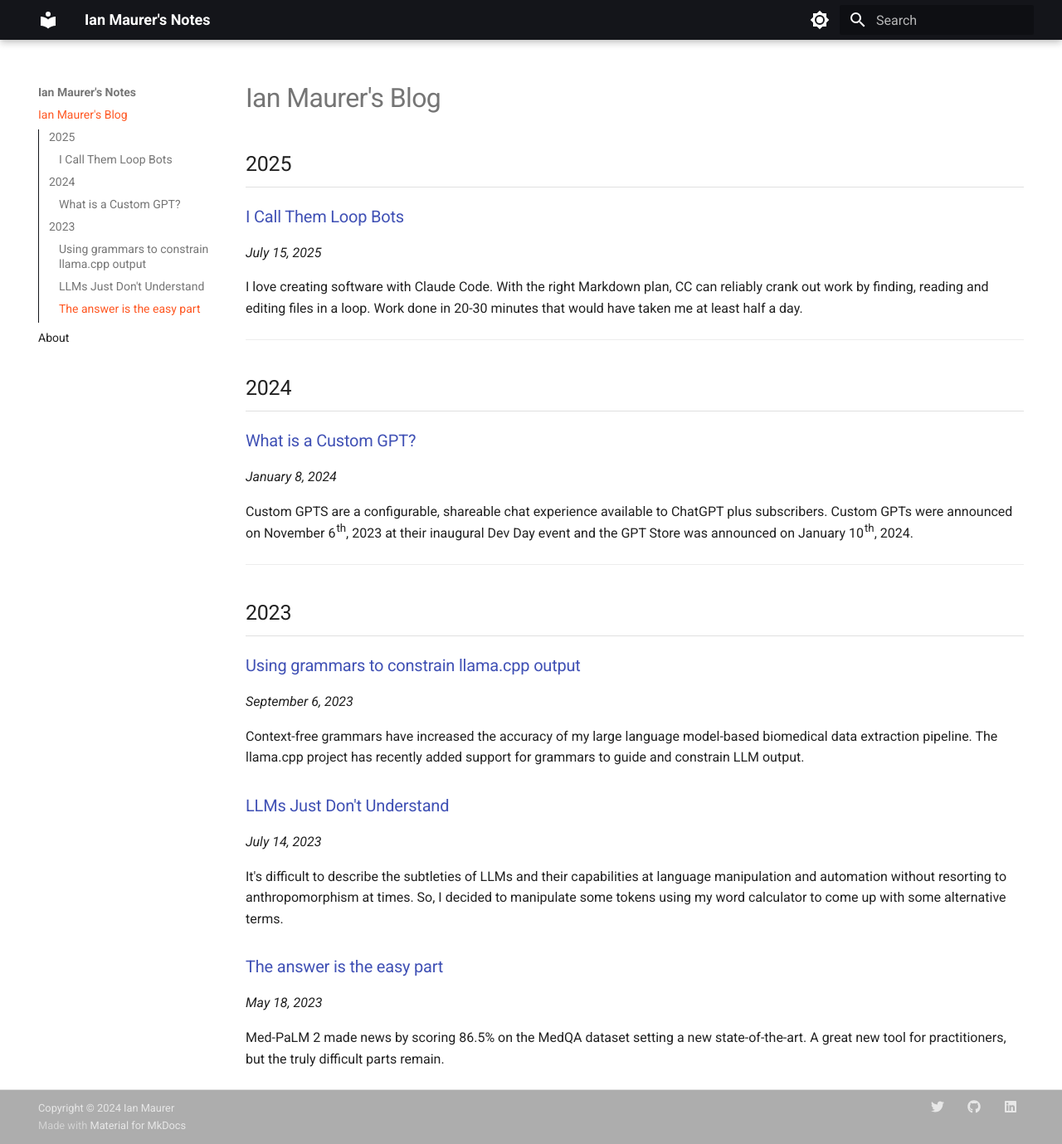
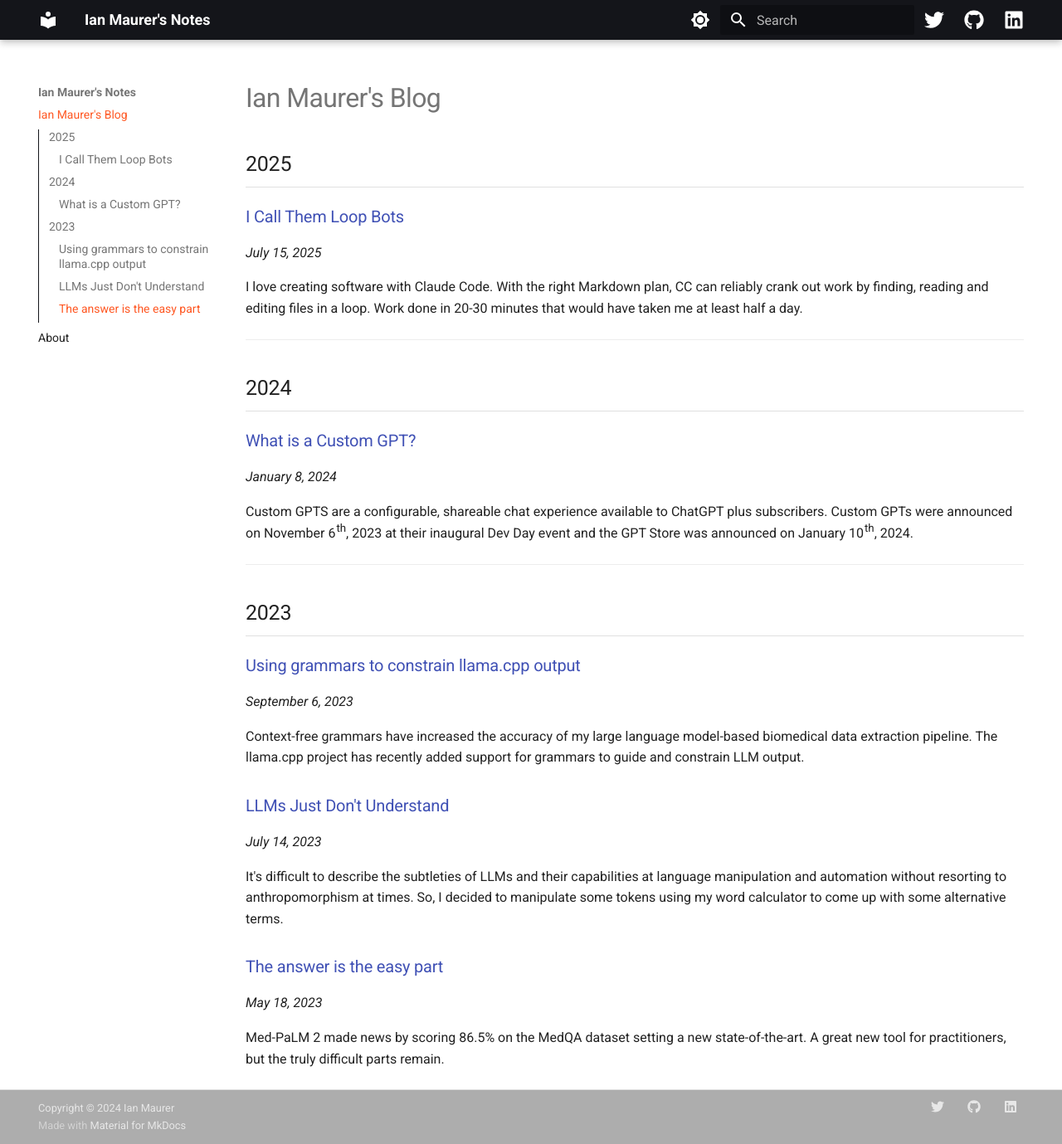
Before and after one commit to imaurer/imaurer.github.io, an MkDocs documentation site: the page built from docs/index.md, in a window 1280 px wide and 1379 px high. Shown: the whole window at 83% size. Built offline with MkDocs 1.6.1 and Material for MkDocs 9.7.7, drawn with Linux system fonts in a browser that asks for light colours.

Commit message:
Add social icons to header next to search bar
Implement header social icons using theme override that displays Twitter, GitHub, and LinkedIn icons next to the search bar. Icons link to the same profiles defined in extra.social configuration and open in new tabs.

🤖 Generated with [Claude Code](https://claude.ai/code)

Co-Authored-By: Claude <noreply@anthropic.com>

```diff
--- a/docs/stylesheets/extra.css
+++ b/docs/stylesheets/extra.css
@@ -225,6 +225,11 @@
   transform: translateY(-2px);
 }
 
+/* Header social icons */
+.md-header__button.md-icon {
+  padding: 0 0.4rem;
+}
+
 /* Search result enhancements */
 .md-search-result__meta {
   color: var(--im-text-muted);
--- a/mkdocs.yml
+++ b/mkdocs.yml
@@ -6,6 +6,7 @@ site_url: https://www.imaurer.com/
 copyright: Copyright &copy; 2024 Ian Maurer
 theme:
   name: material
+  custom_dir: overrides
   icon:
     logo: material/library
   features:
--- /dev/null
+++ b/overrides/partials/header.html
@@ -0,0 +1,78 @@
+{#-
+  This file was automatically generated - do not edit
+-#}
+{% set class = "md-header" %}
+{% if "navigation.tabs.sticky" in features %}
+  {% set class = class ~ " md-header--shadow md-header--lifted" %}
+{% elif "navigation.tabs" not in features %}
+  {% set class = class ~ " md-header--shadow" %}
+{% endif %}
+<header class="{{ class }}" data-md-component="header">
+  <nav class="md-header__inner md-grid" aria-label="{{ lang.t('header') }}">
+    <a href="{{ config.extra.homepage | d(nav.homepage.url, true) | url }}" title="{{ config.site_name | e }}" class="md-header__button md-logo" aria-label="{{ config.site_name }}" data-md-component="logo">
+      {% include "partials/logo.html" %}
+    </a>
+    <label class="md-header__button md-icon" for="__drawer">
+      {% set icon = config.theme.icon.menu or "material/menu" %}
+      {% include ".icons/" ~ icon ~ ".svg" %}
+    </label>
+    <div class="md-header__title" data-md-component="header-title">
+      <div class="md-header__ellipsis">
+        <div class="md-header__topic">
+          <span class="md-ellipsis">
+            {{ config.site_name }}
+          </span>
+        </div>
+        <div class="md-header__topic" data-md-component="header-topic">
+          <span class="md-ellipsis">
+            {% if page.meta and page.meta.title %}
+              {{ page.meta.title }}
+            {% else %}
+              {{ page.title }}
+            {% endif %}
+          </span>
+        </div>
+      </div>
+    </div>
+    {% if config.theme.palette %}
+      {% if not config.theme.palette is mapping %}
+        {% include "partials/palette.html" %}
+      {% endif %}
+    {% endif %}
+    {% if not config.theme.palette is mapping %}
+      {% include "partials/javascripts/palette.html" %}
+    {% endif %}
+    {% if config.extra.alternate %}
+      {% include "partials/alternate.html" %}
+    {% endif %}
+    {% if "material/search" in config.plugins %}
+      {% set search = config.plugins["material/search"] | attr("config") %}
+      {% if search.enabled %}
+        <label class="md-header__button md-icon" for="__search">
+          {% set icon = config.theme.icon.search or "material/magnify" %}
+          {% include ".icons/" ~ icon ~ ".svg" %}
+        </label>
+        {% include "partials/search.html" %}
+      {% endif %}
+    {% endif %}
+    {% if config.repo_url %}
+      <div class="md-header__source">
+        {% include "partials/source.html" %}
+      </div>
+    {% endif %}
+    {% if config.extra.social %}
+      {% for item in config.extra.social %}
+        <a class="md-header__button md-icon"
+           href="{{ item.link }}" title="{{ item.name | d(item.link) }}"
+           target="_blank" rel="noopener">
+          {% include ".icons/" ~ item.icon ~ ".svg" %}
+        </a>
+      {% endfor %}
+    {% endif %}
+  </nav>
+  {% if "navigation.tabs.sticky" in features %}
+    {% if "navigation.tabs" in features %}
+      {% include "partials/tabs.html" %}
+    {% endif %}
+  {% endif %}
+</header>
```
